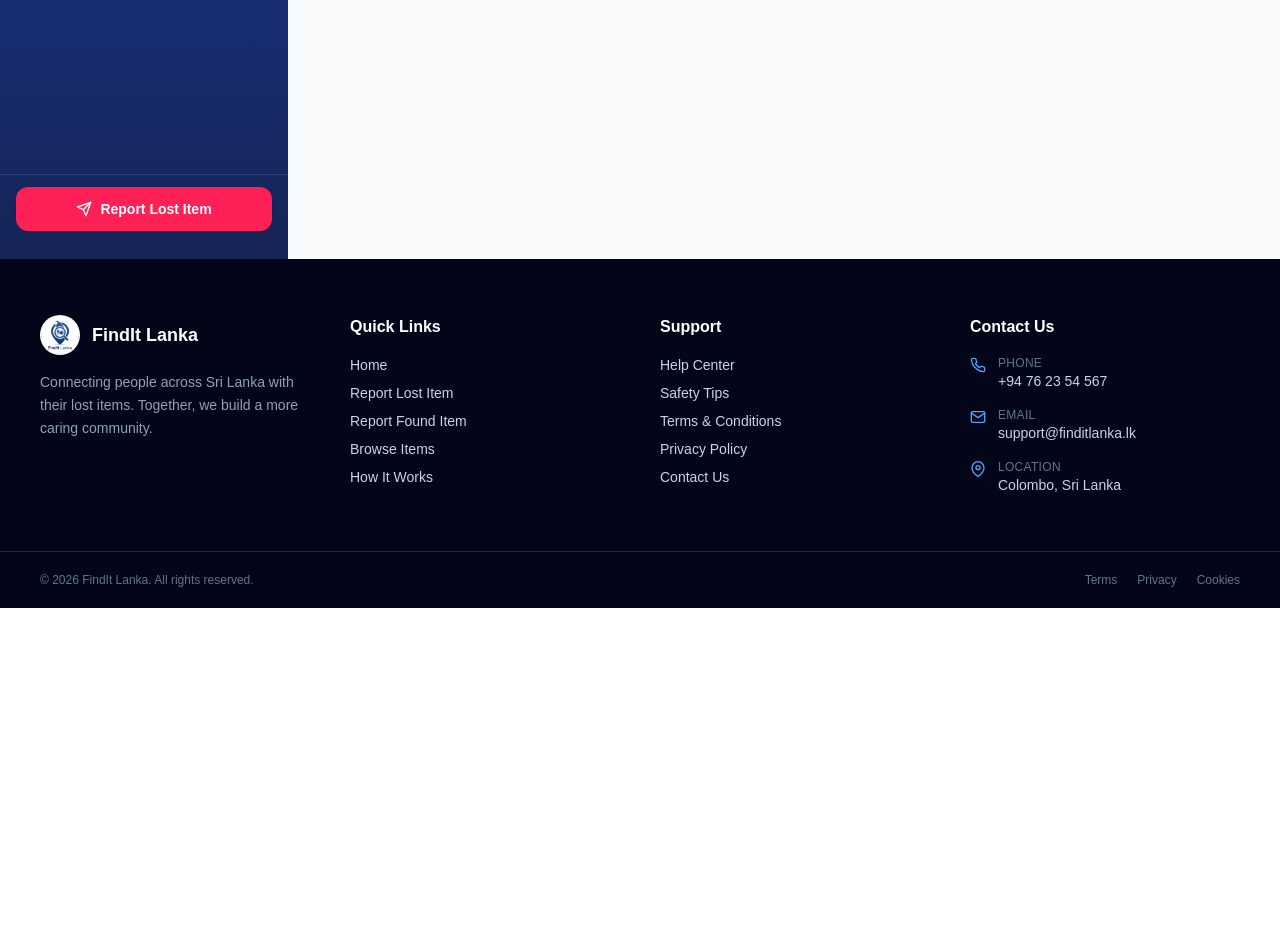
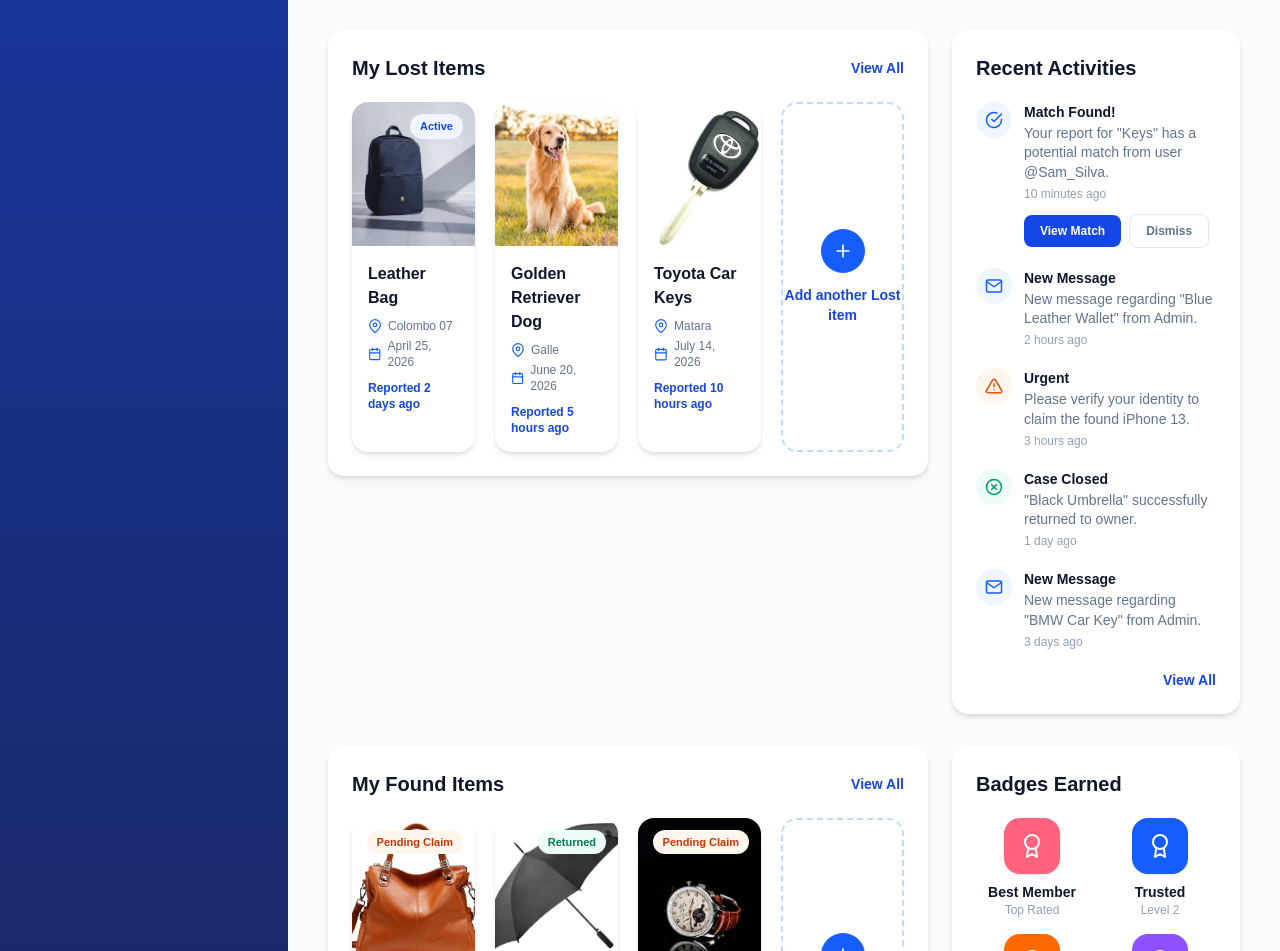
Before and after one commit to KavinduSandeepaAmaranath/FindIt-Lanka, a React (Vite) app in the folder client/: page /dashboard in a window 1280 px wide. Shown: the part 541-1492 px from the top of the page. Before the commit the page ends 1149 px from the top, so only its background shows below. Built offline with nearby package versions, Linux system fonts and the light colour scheme.

Commit message:
add my lost items and recent activity

```diff
--- /dev/null
+++ b/client/src/components/dashboard/BadgesEarned.jsx
@@ -0,0 +1,29 @@
+import { FiAward } from "react-icons/fi";
+
+function BadgesEarned({ badges }) {
+  return (
+    <section className="bg-white rounded-2xl shadow-md p-6">
+      <h2 className="text-xl font-extrabold text-slate-900 mb-5">
+        Badges Earned
+      </h2>
+
+      <div className="grid grid-cols-2 gap-4">
+        {badges.map(({ id, label, sub, bg }) => (
+          <div key={id} className="flex flex-col items-center text-center gap-2">
+            <div
+              className={`w-14 h-14 rounded-2xl ${bg} flex items-center justify-center text-white shadow-sm`}
+            >
+              <FiAward className="w-6 h-6" />
+            </div>
+            <div>
+              <p className="text-sm font-bold text-slate-900">{label}</p>
+              <p className="text-xs text-slate-400">{sub}</p>
+            </div>
+          </div>
+        ))}
+      </div>
+    </section>
+  );
+}
+
+export default BadgesEarned;
--- /dev/null
+++ b/client/src/components/dashboard/DashboardItemCard.jsx
@@ -0,0 +1,54 @@
+import { FiMapPin, FiCalendar } from "react-icons/fi";
+
+const statusStyles = {
+  Active: "bg-blue-50 text-blue-700",
+  Matched: "bg-emerald-50 text-emerald-700",
+  Returned: "bg-emerald-50 text-emerald-700",
+  "Pending Claim": "bg-orange-50 text-orange-700",
+};
+
+const FALLBACK_IMAGE = "../../assets/images/UdbFallbackImage.avif"
+
+function DashboardItemCard({ title, location, date, reportedAgo, status, image }) {
+  return (
+    <div className="bg-white rounded-2xl shadow-md hover:shadow-xl transition-shadow overflow-hidden">
+      <div className="relative">
+        <img
+          src={image}
+          alt={title}
+          className="w-full h-36 object-cover"
+          loading="lazy"
+          onError={(e) => {
+            e.currentTarget.onerror = null;
+            e.currentTarget.src = FALLBACK_IMAGE;
+          }}
+        />
+        {status && (
+          <span
+            className={`absolute top-3 right-3 text-[11px] font-semibold px-2.5 py-1 rounded-full ${
+              statusStyles[status] || "bg-slate-100 text-slate-600"
+            }`}
+          >
+            {status}
+          </span>
+        )}
+      </div>
+      <div className="p-4">
+        <h3 className="font-bold text-slate-900 mb-2">{title}</h3>
+        <p className="flex items-center gap-1.5 text-xs text-slate-500 mb-1">
+          <FiMapPin className="w-3.5 h-3.5 text-blue-600" />
+          {location}
+        </p>
+        <p className="flex items-center gap-1.5 text-xs text-slate-500">
+          <FiCalendar className="w-3.5 h-3.5 text-blue-600" />
+          {date}
+        </p>
+        <p className="text-xs font-semibold text-blue-700 mt-2.5">
+          {reportedAgo}
+        </p>
+      </div>
+    </div>
+  );
+}
+
+export default DashboardItemCard;
--- /dev/null
+++ b/client/src/components/dashboard/ItemsGridSection.jsx
@@ -0,0 +1,33 @@
+import { FiPlus } from "react-icons/fi";
+import DashboardItemCard from "./DashboardItemCard";
+
+function ItemsGridSection({ title, items, addLabel, viewAllHref = "#" }) {
+  return (
+    <section className="bg-white rounded-2xl shadow-md p-6">
+      <div className="flex items-center justify-between mb-5">
+        <h2 className="text-xl font-extrabold text-slate-900">{title}</h2>
+        <a
+          href={viewAllHref}
+          className="text-sm font-semibold text-blue-700 hover:text-blue-900 whitespace-nowrap"
+        >
+          View All
+        </a>
+      </div>
+
+      <div className="grid grid-cols-1 sm:grid-cols-2 xl:grid-cols-4 gap-5">
+        {items.map((item) => (
+          <DashboardItemCard key={item.id} {...item} />
+        ))}
+
+        <button className="rounded-2xl border-2 border-dashed border-blue-200 hover:border-blue-400 hover:bg-blue-50/50 transition-colors flex flex-col items-center justify-center gap-3 py-10 text-blue-700">
+          <span className="w-11 h-11 rounded-full bg-blue-600 text-white flex items-center justify-center">
+            <FiPlus className="w-5 h-5" />
+          </span>
+          <span className="text-sm font-semibold">{addLabel}</span>
+        </button>
+      </div>
+    </section>
+  );
+}
+
+export default ItemsGridSection;
--- /dev/null
+++ b/client/src/components/dashboard/RecentActivity.jsx
@@ -0,0 +1,65 @@
+import {
+  FiCheckCircle,
+  FiMail,
+  FiAlertTriangle,
+  FiXCircle,
+} from "react-icons/fi";
+
+const iconMap = {
+  match: { icon: FiCheckCircle, bg: "bg-blue-50", color: "text-blue-600" },
+  message: { icon: FiMail, bg: "bg-blue-50", color: "text-blue-600" },
+  urgent: { icon: FiAlertTriangle, bg: "bg-orange-50", color: "text-orange-600" },
+  closed: { icon: FiXCircle, bg: "bg-emerald-50", color: "text-emerald-600" },
+};
+
+function RecentActivity({ activities }) {
+  return (
+    <section className="bg-white rounded-2xl shadow-md p-6 flex flex-col h-full">
+      <h2 className="text-xl font-extrabold text-slate-900 mb-5">
+        Recent Activities
+      </h2>
+
+      <div className="space-y-5 flex-1">
+        {activities.map(({ id, type, title, description, time, actionable }) => {
+          const { icon: Icon, bg, color } = iconMap[type] || iconMap.message;
+          return (
+            <div key={id} className="flex gap-3">
+              <div
+                className={`w-9 h-9 rounded-full ${bg} ${color} flex items-center justify-center shrink-0`}
+              >
+                <Icon className="w-4.5 h-4.5" />
+              </div>
+              <div className="flex-1 min-w-0">
+                <p className="text-sm font-bold text-slate-900">{title}</p>
+                <p className="text-sm text-slate-500 leading-snug mt-0.5">
+                  {description}
+                </p>
+                <p className="text-xs text-slate-400 mt-1">{time}</p>
+
+                {actionable && (
+                  <div className="flex items-center gap-2 mt-3">
+                    <button className="px-4 py-2 rounded-lg bg-blue-700 hover:bg-blue-800 text-white text-xs font-semibold transition-colors">
+                      View Match
+                    </button>
+                    <button className="px-4 py-2 rounded-lg border border-slate-200 text-slate-500 hover:bg-slate-50 text-xs font-semibold transition-colors">
+                      Dismiss
+                    </button>
+                  </div>
+                )}
+              </div>
+            </div>
+          );
+        })}
+      </div>
+
+      <a
+        href="#"
+        className="mt-5 text-sm font-semibold text-blue-700 hover:text-blue-900 text-right"
+      >
+        View All
+      </a>
+    </section>
+  );
+}
+
+export default RecentActivity;
--- /dev/null
+++ b/client/src/components/dashboard/SafetyTipCard.jsx
@@ -0,0 +1,20 @@
+import { FiLifeBuoy } from "react-icons/fi";
+
+function SafetyTipCard() {
+  return (
+    <section className="bg-gradient-to-br from-blue-700 to-blue-900 rounded-2xl p-6 text-white flex flex-col gap-4">
+      <div className="w-11 h-11 rounded-xl bg-white/15 flex items-center justify-center">
+        <FiLifeBuoy className="w-5 h-5" />
+      </div>
+      <div>
+        <h3 className="text-lg font-extrabold">Safety Tip</h3>
+        <p className="text-sm text-blue-100 leading-relaxed mt-1.5">
+          Always meet in public places like police stations or malls when
+          handing over found items.
+        </p>
+      </div>
+    </section>
+  );
+}
+
+export default SafetyTipCard;
--- a/client/src/data/dashboardData.js
+++ b/client/src/data/dashboardData.js
@@ -1,5 +1,11 @@
 //Mock(sample) data for the User Dashboard Page.
 //Kavindu - Replace with real API data + uploaded image URLs once backend finished
+import leatherBag from "../assets/images/UdbLeatherBag.avif";
+import dog1 from "../assets/images/UdbDog1.avif";
+import carKey1 from "../assets/images/UdbCarKey1.webp";
+import bag2 from "../assets/images/UdpBag2.webp";
+import umbrella1 from "../assets/images/UdbUmbrella1.avif";
+import watch1 from "../assets/images/UdbWatch1.avif";
 
 export const currentUser = {
     name: "Kasun Perera",
@@ -49,7 +55,7 @@
         date: "April 25, 2026",
         reportedAgo: "Reported 2 days ago",
         status: "Active",
-        image: "../assets/images/UdbLeatherBag.avif",
+        image: leatherBag,
     },
 
     {
@@ -59,7 +65,7 @@
         date: "June 20, 2026",
         reportedAgo: "Reported 5 hours ago",
         stats: "Active",
-        image: "../assets/images/UdbDog1.avif",
+        image: dog1,
     },
 
     {
@@ -69,7 +75,7 @@
         date: "July 14, 2026",
         reportedAgo: "Reported 10 hours ago",
         stats: "Matched",
-        image: "../assets/images/UdbCarKey1.webp",
+        image: carKey1,
     }
 ]
 
@@ -82,8 +88,7 @@
     date: "May 20, 2026",
     reportedAgo: "Reported 2 days ago",
     status: "Pending Claim",
-    image:
-      "../assets/images/UdpBag2.webp",
+    image:bag2,
   },
 
   {
@@ -93,7 +98,7 @@
     date: "August 27, 2026",
     reportedAgo: "Reported 5 hours ago",
     status: "Returned",
-    image: "../assets/images/UdbUmbrella1.avif",
+    image: umbrella1,
   },
 
   {
@@ -103,7 +108,7 @@
     date: "December 19, 2025",
     reportedAgo: "Reported 5 hours ago",
     status: "Pending Claim",
-    image: "../assets/images/UdbWatch1.avif",
+    image: watch1,
   },
 ];
 
--- a/client/src/pages/Dashboard.jsx
+++ b/client/src/pages/Dashboard.jsx
@@ -3,10 +3,17 @@
 import WelcomeBanner from "../components/dashboard/WelcomeBanner";
 import StatsOverview from "../components/dashboard/StatsOverview";
 import QuickActionsBanner from "../components/dashboard/QuickActionsBanner";
-
+import ItemsGridSection from "../components/dashboard/ItemsGridSection";
+import RecentActivity from "../components/dashboard/RecentActivity";
+import BadgesEarned from "../components/dashboard/BadgesEarned";
+import SafetyTipCard from "../components/dashboard/SafetyTipCard";
 import {
     currentUser,
     stats,
+    myLostItems,
+    myFoundItems,
+    recentActivities,
+    badges,
 } from "../data/dashboardData";
 
 function Dashboard() {
@@ -26,7 +33,30 @@
 
           <QuickActionsBanner />
 
+          <div className="grid grid-cols-1 xl:grid-cols-3 gap-6 items-start">
+            <div className="xl:col-span-2">
+              <ItemsGridSection
+                title="My Lost Items"
+                items={myLostItems}
+                addLabel="Add another Lost item"
+              />
+            </div>
+            <RecentActivity activities={recentActivities} />
+          </div>
 
+          <div className="grid grid-cols-1 xl:grid-cols-3 gap-6 items-start">
+            <div className="xl:col-span-2">
+              <ItemsGridSection
+                title="My Found Items"
+                items={myFoundItems}
+                addLabel="Add another found item"
+              />
+            </div>
+            <div className="flex flex-col gap-6">
+              <BadgesEarned badges={badges} />
+              <SafetyTipCard />
+            </div>
+          </div>
 
 
         </div>
```
Also changed, not shown: client/src/assets/images/UdbFallbackImage.avif (added).
